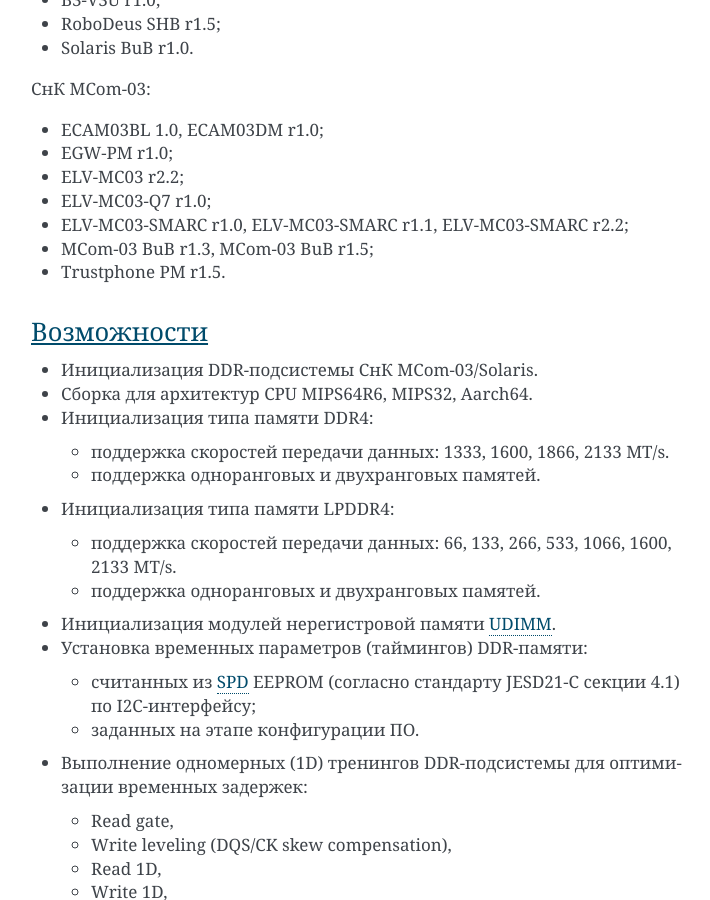
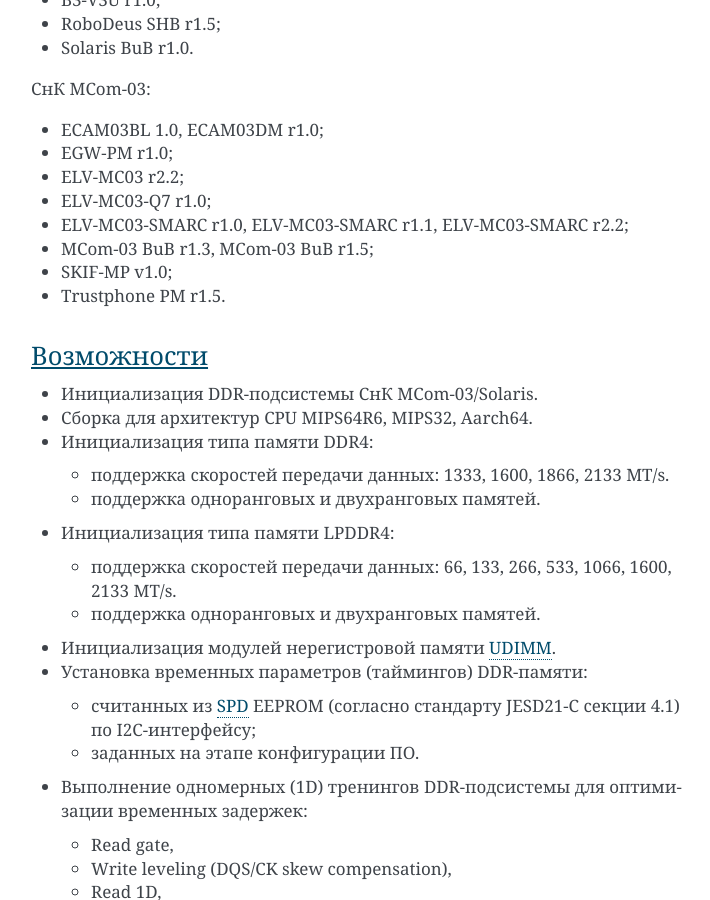
Before and after one commit to elvees/ddrinit, a Sphinx documentation site: the page built from doc/index.rst, in a window 1280 px wide and 900 px high, scrolled down 1097 px. Shown: the whole window, without its empty margins (389-1099 px from the left). Built offline with Sphinx 7.4.7, drawn with Linux system fonts in a browser that asks for light colours.

Commit message:
mcom03: Add SKIF-MP v1.0 support
This config is based on elvmc03smarc_defconfig.

Issue: #SKIFII-210
Signed-off-by: Dmitry Petrakov <dpetrakov@elvees.com>
Change-Id: I2e3e24d395e067d2542e376ec1770347df29572e

```diff
--- a/doc/index.rst
+++ b/doc/index.rst
@@ -35,6 +35,7 @@
 * ELV-MC03-Q7 r1.0;
 * ELV-MC03-SMARC r1.0, ELV-MC03-SMARC r1.1, ELV-MC03-SMARC r2.2;
 * MCom-03 BuB r1.3, MCom-03 BuB r1.5;
+* SKIF-MP v1.0;
 * Trustphone PM r1.5.
 
 Возможности
```
Also changed, not shown: 1 other file.
